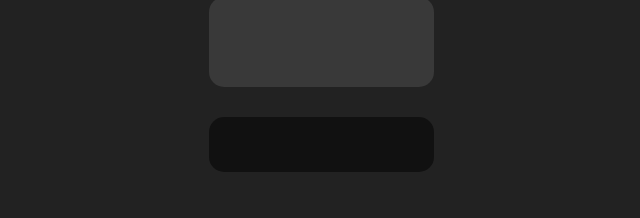
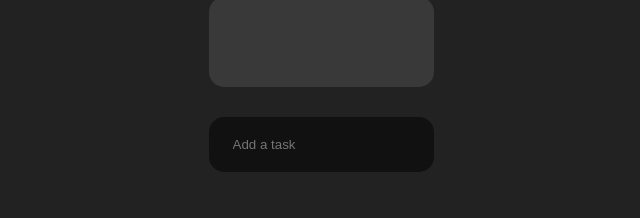
Before and after one commit to FrancoTr/react-ts-midtodolist, a React (Create React App) app: page / in a window 1280 px wide. Shown: the part 145-363 px from the top of the page, without its empty margins (319-959 px from the left). Built offline with nearby package versions, Linux system fonts and the light colour scheme.

Commit message:
Add placeholder label in task input field

```diff
--- a/src/screens/ListScreen.tsx
+++ b/src/screens/ListScreen.tsx
@@ -88,6 +88,7 @@ const ListScreen: React.FC<Props> = () => {
       </List>
       <Spacer height={30} />
       <Input
+        placeholder='Add a task'
         value={newTaskLabel}
         onChange={handleNewTaskLabelChange}
         onKeyPress={handleNewTaskKeyPress}
```
